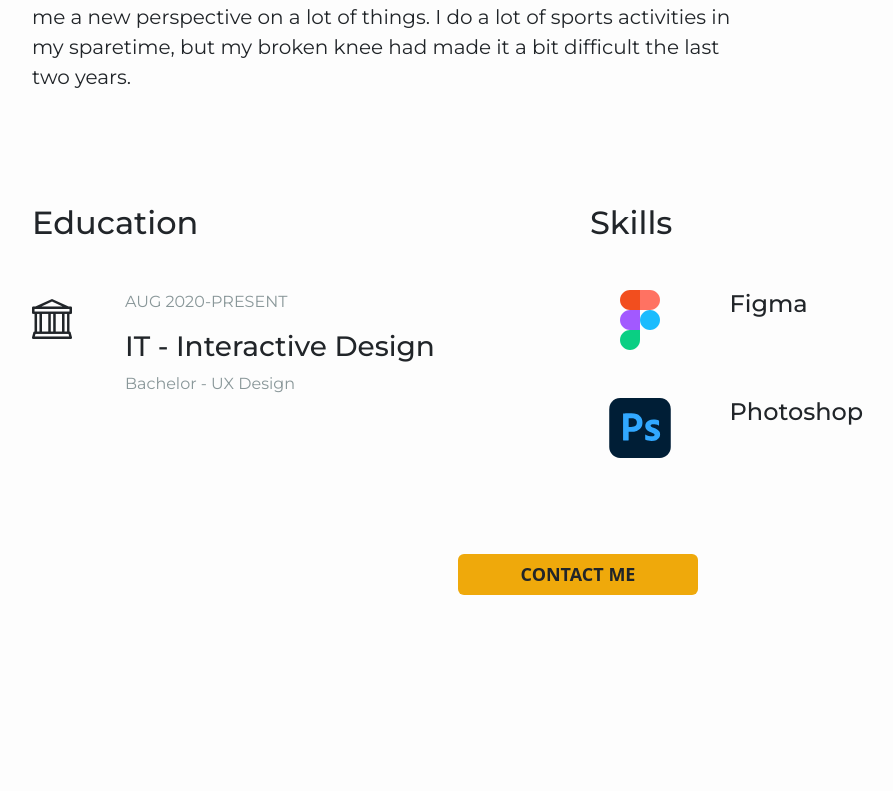
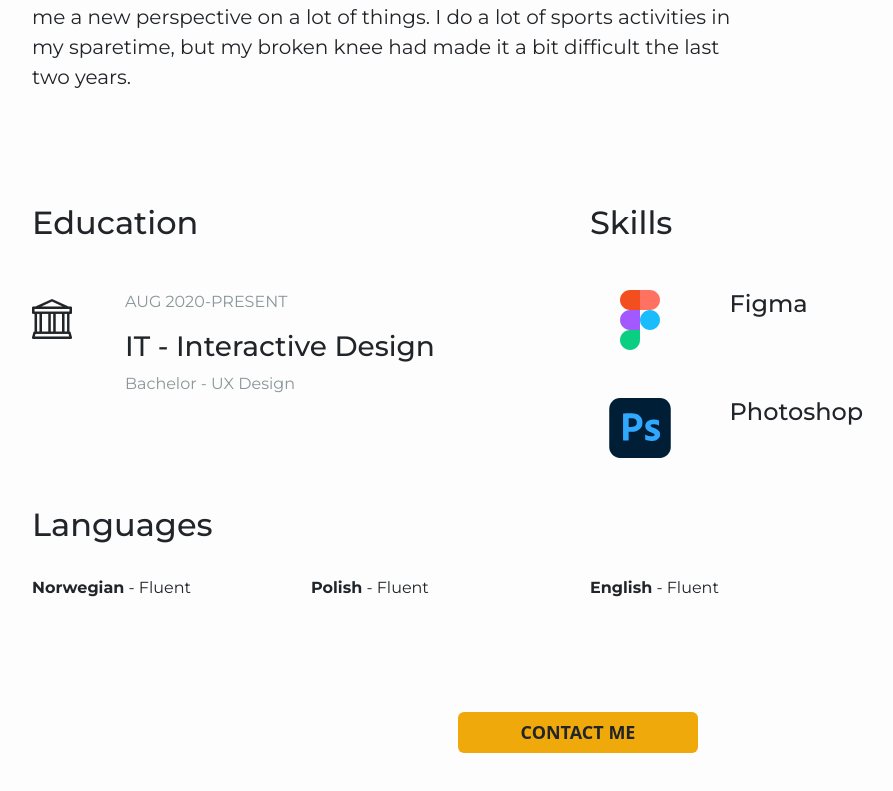
Before and after one commit to SzymonMazur/portfolio, a Vue app: page /about-view in a window 1280 px wide. Shown: the part 870-1661 px from the top of the page, without its empty margins (62-955 px from the left). Before the commit the page ends 1561 px from the top, so only its background shows below. Built offline with nearby package versions, Linux system fonts and the light colour scheme.

Commit message:
added favicon and languiages

```diff
--- a/src/views/AboutView.vue
+++ b/src/views/AboutView.vue
@@ -70,6 +70,22 @@
             </article>
         </div>
 
+        <div class="row my-5">
+            <article class="col-12 mb-4">
+                <h2 class="mt-4 mt-md-0" style="font-weight:500">Languages</h2>
+            </article>
+
+            <article class="col-12 col-md-3">
+                <p><strong>Norwegian</strong> - Fluent</p>
+            </article>
+            <article class="col-12 col-md-3">
+                <p><strong>Polish</strong> - Fluent</p>
+            </article>
+            <article class="col-12 col-md-3">
+                <p><strong>English</strong> - Fluent</p>
+            </article>
+        </div>
+
         <div class="col-12 pt-5 my-5 text-center">
             <router-link to="/contact-view">
                 <button class="btn contact-btn">CONTACT ME</button>
```
Also changed, not shown: 2 other files (tests, documents, lock files or other folders).
